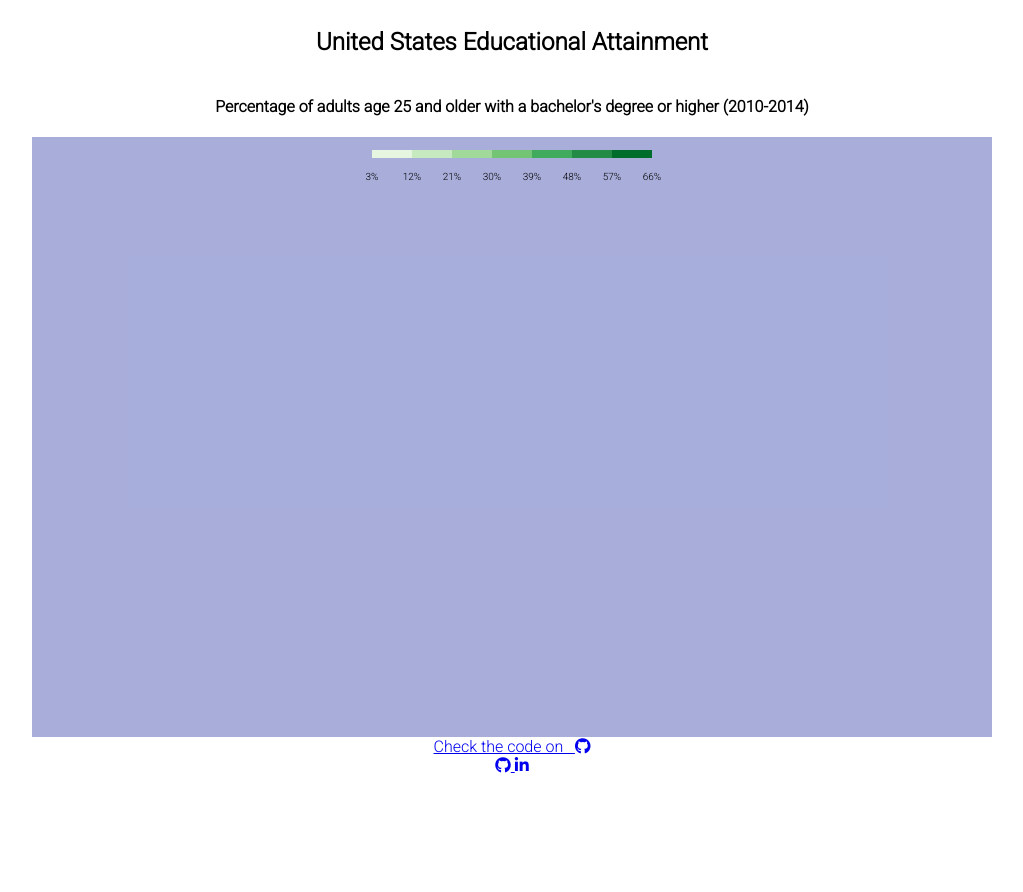
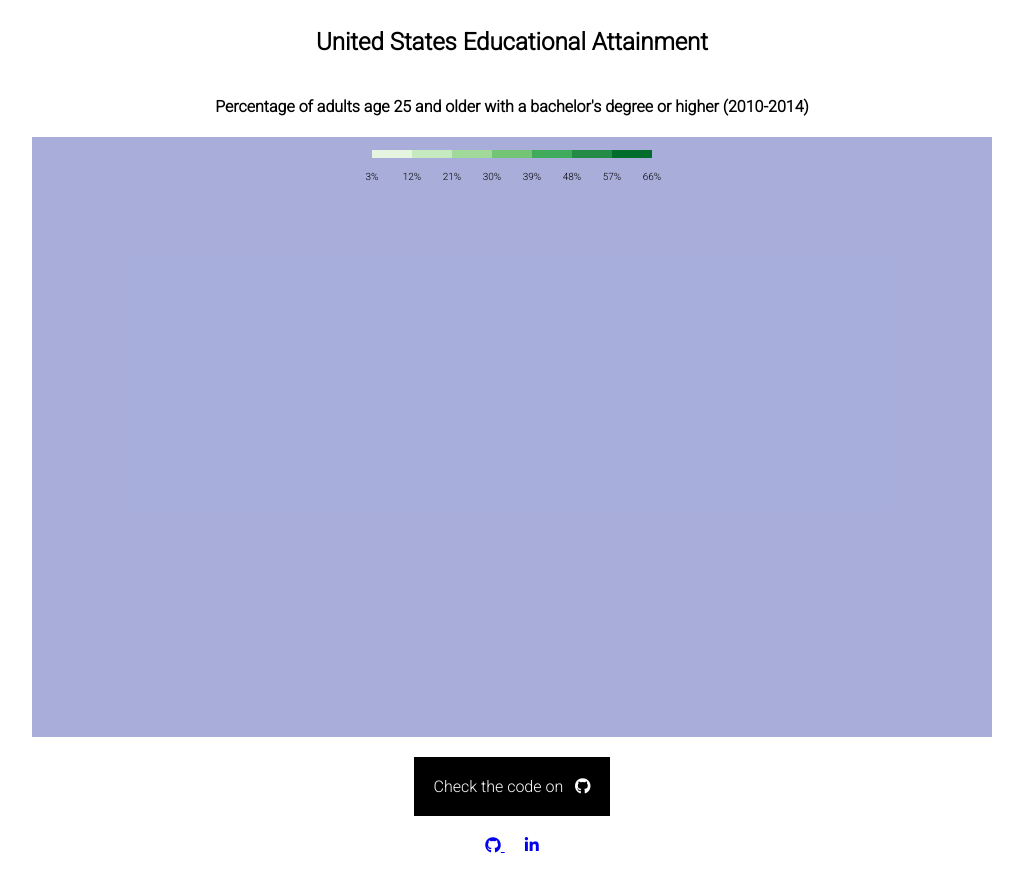
Before and after one commit to AitorSantaeugenia/freecodecamp-projects, a plain HTML site: page data_visualization/Project_4_Visualize_data_with_a_choropleth_map/index.html in a window 1280 px wide. Shown: the whole page, without its empty margins (128-1151 px from the left). Before the commit the page ends 825 px from the top, so only its background shows below. Drawn offline with nearby package versions, Linux system fonts and the light colour scheme; no server answers.

Commit message:
added footer styles

```diff
--- a/data_visualization/Project_4_Visualize_data_with_a_choropleth_map/styles.css
+++ b/data_visualization/Project_4_Visualize_data_with_a_choropleth_map/styles.css
@@ -48,3 +48,37 @@ body{
 .county:hover{
     stroke: black;
 }
+
+/* Footer */
+.toGithub{
+    background-color:black;
+    padding:20px;
+    margin-top:20px;
+    color:white;
+}
+
+.toGithub a:hover{
+    color:rgb(235, 81, 81);
+
+}
+
+.toGithub a{
+    color:white;
+    text-decoration: none;
+}
+
+.toGithub i{
+    color:white;
+}
+
+.footer{
+    margin-top:20px;
+}
+
+.margin-left{
+    margin-left:20px;
+}
+
+.footerIcons a:hover{
+    color:red;
+}
```
